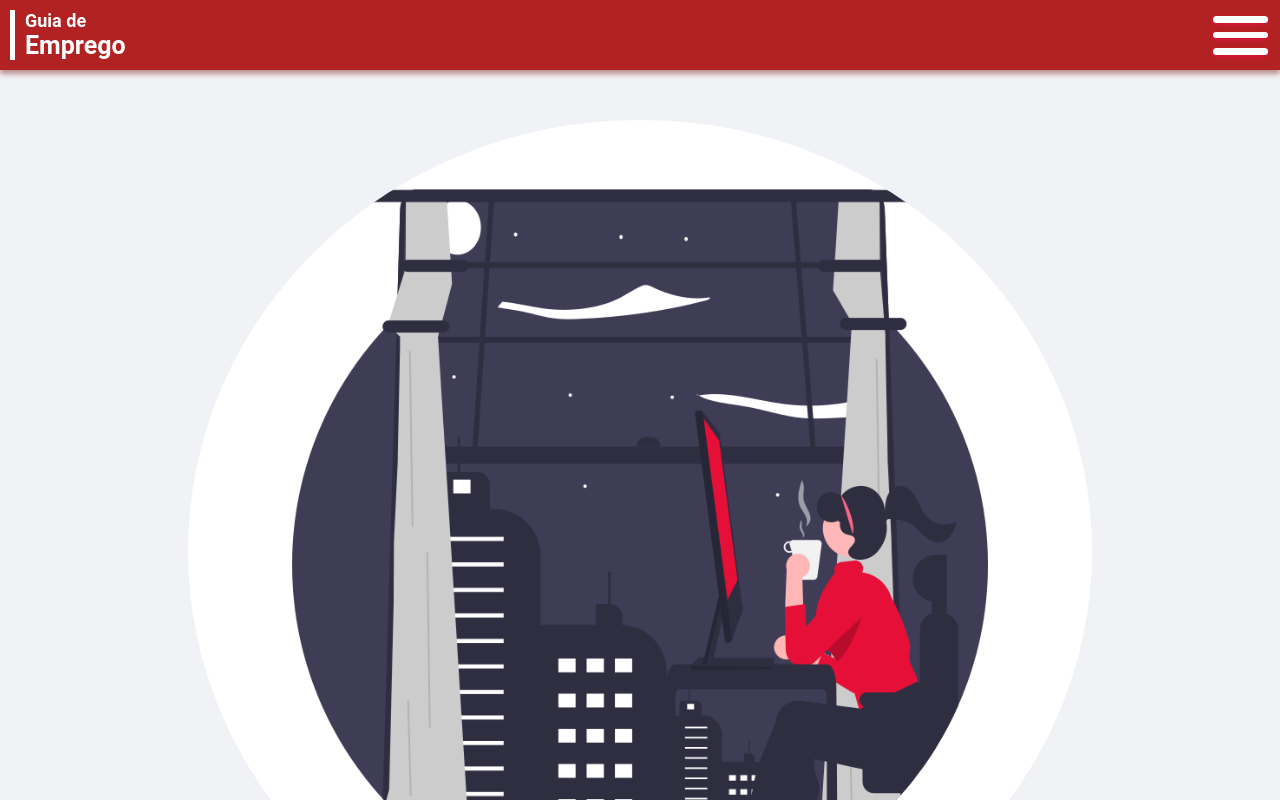
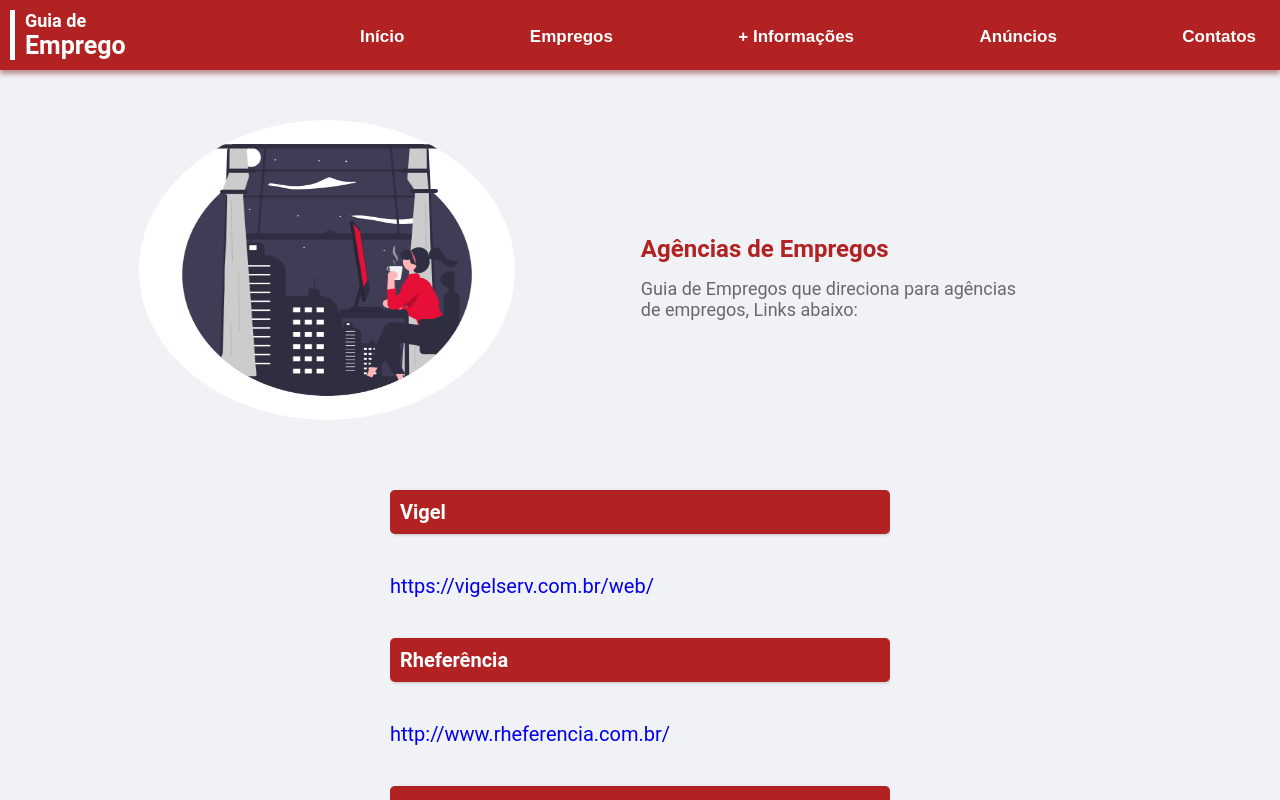
Before and after one commit to cajui54/guia_emprego, a React (Create React App) app: page / in a window 1280 px wide. Shown: the top 800 px of the page. Built offline with nearby package versions, Linux system fonts and the light colour scheme.

Commit message:
adicionado responsividade para desktop

```diff
--- a/src/components/Headers/NavMenu.jsx
+++ b/src/components/Headers/NavMenu.jsx
@@ -7,7 +7,7 @@ const NavMenu = () => {
       <ul>
         <li><a href='#'>Início</a></li>
         <li><a href='#'>Empregos</a></li>
-        <li><a href='#'>Mais Informações</a></li>
+        <li><a href='#'> + Informações</a></li>
         <li><a href='#'>Anúncios</a></li>
         <li><a href='#'>Contatos</a></li>
       </ul>
--- a/src/components/Headers/menuStyled.js
+++ b/src/components/Headers/menuStyled.js
@@ -24,5 +24,28 @@ const Menu = styled.nav`
         text-decoration: none ;
         font-family: sans-serif, Arial, Helvetica;
     }
+    @media screen and (min-width: 700px) {
+        display: flex;
+
+        background-color: transparent;
+        height: auto;
+        transform: translateY(0);
+        width: 70%;
+        margin-left: 200px;
+    }
+    ul {
+        position: relative;
+        display: flex;
+        justify-content: space-between;
+
+    }
+    ul li a {
+        color: #fff;
+        font-size: 17px;
+    }
+    @media screen and (min-width: 900px) {
+        margin-left: 350px;
+    }
+
 `
 export default Menu;
--- a/src/components/Main.jsx
+++ b/src/components/Main.jsx
@@ -1,6 +1,7 @@
 import React from 'react'
 import MainStyled from './mainStyled'
-import logo from '../imgs/draw.png'
+import logoImg from '../imgs/draw.png'
+import Weather from './Main/Weather'
 
 const Main = () => {
     const companys = [
@@ -15,22 +16,25 @@ const Main = () => {
     ];
   return (
     <MainStyled>
+
         <section>
             <div className='container-titles'>
-                <img src={logo} alt='mulher trabalhando'/>
-                <h1>Agências de Empregos</h1>
-                <p>Guia de Empregos que direciona para agências de empregos, Links abaixo:</p>
+                <img src={logoImg} alt='mulher trabalhando'/>
+                <div>
+                    <h1>Agências de Empregos</h1>
+                    <p>Guia de Empregos que direciona para agências de empregos, Links abaixo:</p>
+                </div>
             </div>
 
             <dl>
                 {
                     companys.map((company, index) => (
-                        <>
-                            <dt key={index}>{company.name}</dt>
+                        <div key={index}>
+                            <dt >{company.name}</dt>
                             <dd>
                                 <a href={company.path} target="_blank" rel="noreferrer">{company.path}</a>
                             </dd>
-                        </>
+                        </div>
                     ))
                 }
 
--- /dev/null
+++ b/src/components/Main/Weather.jsx
@@ -0,0 +1,25 @@
+import React, {useState, useEffect} from 'react'
+
+const Weather = () => {
+    const url = 'http://api.weatherapi.com/v1/current.json?key=e751ea9cf5bc4fcbbb3225428211810&q=maua&lang=pt';
+    const [weather, setWeather] = useState()
+    useEffect(()=>{
+        const getHttp = async () => {
+            const response = await fetch(url)
+
+            const dataWeather = await response.json();
+
+            setWeather(dataWeather)
+
+            console.log(weather);
+        }
+        getHttp()
+    },[weather])
+  return (
+    <div>
+      weather
+    </div>
+  )
+}
+
+export default Weather
--- a/src/components/headerStyled.js
+++ b/src/components/headerStyled.js
@@ -73,6 +73,13 @@ const Headers = styled.header`
     .openMenu {
         display: block ;
     }
+
+    @media screen and (min-width: 700px) {
+        display: flex;
+        .header__btnMenu {
+            display: none ;
+        }
+    }
 `
 
 export default Headers;
--- a/src/components/mainStyled.js
+++ b/src/components/mainStyled.js
@@ -47,6 +47,30 @@ const MainStyled = styled.main`
         text-decoration: none;
         overflow: hidden;
     }
+    @media screen and (min-width: 700px) {
+
+        .container-titles {
+            width: 100%;
+            height: 300px;
+            display: flex;
+            justify-content: space-between;
+            align-items: center;
+        }
+        .container-titles img{
+            width: 30%;
+            height: 100%;
+        }
+        .container-titles div {
+            width: 30%;
+            margin-right: 250px;
+        }
+        .container-titles div h1 {
+            text-align: left;
+        }
+        dl {
+            width: 500px;
+        }
+    }
 `
 
 export default MainStyled;
```
